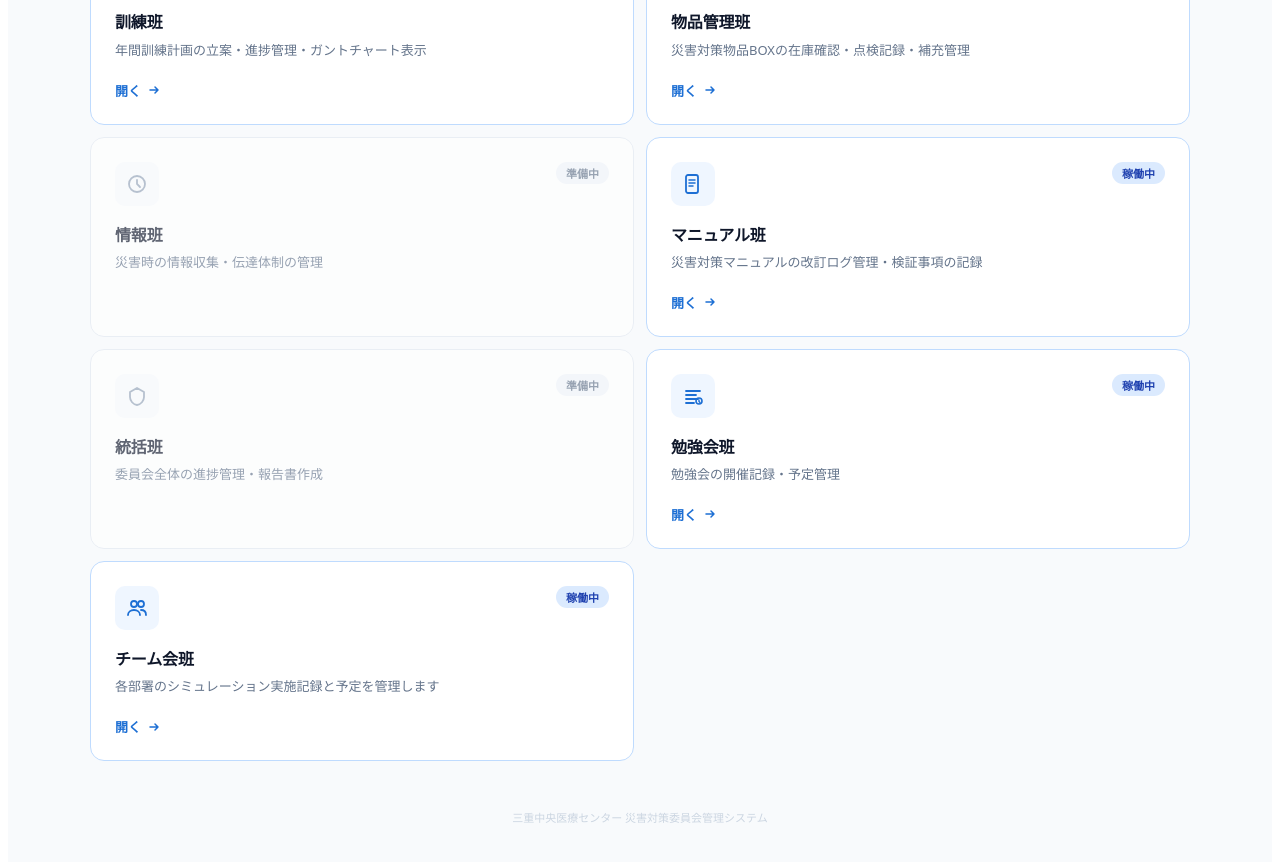
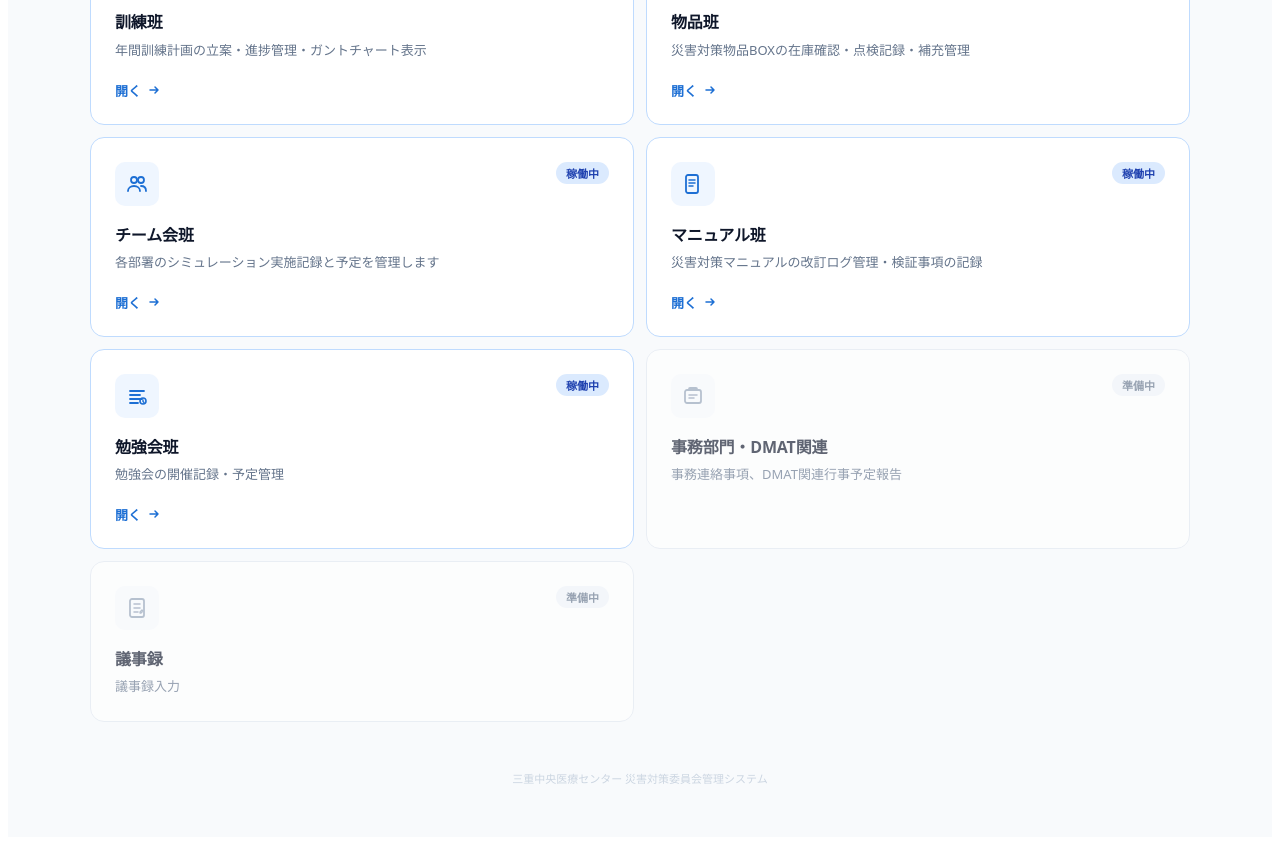
Before and after one commit to tslab1978/disaster-management-app, a Next.js app: page / in a window 1280 px wide. Shown: the part 540-1402 px from the top of the page. Built offline with nearby package versions, Linux system fonts and the light colour scheme.

Commit message:
feat: モジュール順序整理・事務部門DMAT関連・議事録カード追加

```diff
--- a/app/_config/modules.tsx
+++ b/app/_config/modules.tsx
@@ -35,82 +35,12 @@ export const MODULES: ModuleConfig[] = [
   },
   {
     href: '/supplies',
-    label: '物品管理班',
+    label: '物品班',
     description: '災害対策物品BOXの在庫確認・点検記録・補充管理',
     icon: (
       <svg width="22" height="22" viewBox="0 0 22 22" fill="none">
         <rect x="3" y="3" width="16" height="16" rx="3" stroke="#1d6fd4" strokeWidth="1.8"/>
         <path d="M8 11L10.5 13.5L15 8.5" stroke="#1d6fd4" strokeWidth="1.8" strokeLinecap="round" strokeLinejoin="round"/>
-      </svg>
-    ),
-    color: '#1d6fd4',
-    bg: '#eff6ff',
-    badge: '稼働中',
-    badgeBg: '#dbeafe',
-    badgeColor: '#1e40af',
-    active: true,
-  },
-  {
-    href: '#',
-    label: '情報班',
-    description: '災害時の情報収集・伝達体制の管理',
-    icon: (
-      <svg width="22" height="22" viewBox="0 0 22 22" fill="none">
-        <circle cx="11" cy="11" r="8" stroke="#94a3b8" strokeWidth="1.8"/>
-        <path d="M11 7v4l3 3" stroke="#94a3b8" strokeWidth="1.8" strokeLinecap="round"/>
-      </svg>
-    ),
-    color: '#94a3b8',
-    bg: '#f8fafc',
-    badge: '準備中',
-    badgeBg: '#f1f5f9',
-    badgeColor: '#64748b',
-    active: false,
-  },
-  {
-    href: '/manual',
-    label: 'マニュアル班',
-    description: '災害対策マニュアルの改訂ログ管理・検証事項の記録',
-    icon: (
-      <svg width="22" height="22" viewBox="0 0 22 22" fill="none">
-        <rect x="4" y="2" width="12" height="18" rx="2" stroke="#1d6fd4" strokeWidth="1.8"/>
-        <line x1="7" y1="7" x2="13" y2="7" stroke="#1d6fd4" strokeWidth="1.5" strokeLinecap="round"/>
-        <line x1="7" y1="10" x2="13" y2="10" stroke="#1d6fd4" strokeWidth="1.5" strokeLinecap="round"/>
-        <line x1="7" y1="13" x2="11" y2="13" stroke="#1d6fd4" strokeWidth="1.5" strokeLinecap="round"/>
-      </svg>
-    ),
-    color: '#1d6fd4',
-    bg: '#eff6ff',
-    badge: '稼働中',
-    badgeBg: '#dbeafe',
-    badgeColor: '#1e40af',
-    active: true,
-  },
-  {
-    href: '#',
-    label: '統括班',
-    description: '委員会全体の進捗管理・報告書作成',
-    icon: (
-      <svg width="22" height="22" viewBox="0 0 22 22" fill="none">
-        <path d="M11 3L4 7V12C4 15.9 7.1 19.5 11 20C14.9 19.5 18 15.9 18 12V7L11 3Z" stroke="#94a3b8" strokeWidth="1.8" strokeLinejoin="round"/>
-      </svg>
-    ),
-    color: '#94a3b8',
-    bg: '#f8fafc',
-    badge: '準備中',
-    badgeBg: '#f1f5f9',
-    badgeColor: '#64748b',
-    active: false,
-  },
-  {
-    href: '/study',
-    label: '勉強会班',
-    description: '勉強会の開催記録・予定管理',
-    icon: (
-      <svg width="22" height="22" viewBox="0 0 22 22" fill="none">
-        <path d="M4 6h14M4 10h10M4 14h12M4 18h8" stroke="#1d6fd4" strokeWidth="1.8" strokeLinecap="round"/>
-        <circle cx="17" cy="16" r="3" stroke="#1d6fd4" strokeWidth="1.6"/>
-        <path d="M17 15v1.5l1 1" stroke="#1d6fd4" strokeWidth="1.4" strokeLinecap="round"/>
       </svg>
     ),
     color: '#1d6fd4',
@@ -139,4 +69,78 @@ export const MODULES: ModuleConfig[] = [
     badgeColor: '#1e40af',
     active: true,
   },
+  {
+    href: '/manual',
+    label: 'マニュアル班',
+    description: '災害対策マニュアルの改訂ログ管理・検証事項の記録',
+    icon: (
+      <svg width="22" height="22" viewBox="0 0 22 22" fill="none">
+        <rect x="4" y="2" width="12" height="18" rx="2" stroke="#1d6fd4" strokeWidth="1.8"/>
+        <line x1="7" y1="7" x2="13" y2="7" stroke="#1d6fd4" strokeWidth="1.5" strokeLinecap="round"/>
+        <line x1="7" y1="10" x2="13" y2="10" stroke="#1d6fd4" strokeWidth="1.5" strokeLinecap="round"/>
+        <line x1="7" y1="13" x2="11" y2="13" stroke="#1d6fd4" strokeWidth="1.5" strokeLinecap="round"/>
+      </svg>
+    ),
+    color: '#1d6fd4',
+    bg: '#eff6ff',
+    badge: '稼働中',
+    badgeBg: '#dbeafe',
+    badgeColor: '#1e40af',
+    active: true,
+  },
+  {
+    href: '/study',
+    label: '勉強会班',
+    description: '勉強会の開催記録・予定管理',
+    icon: (
+      <svg width="22" height="22" viewBox="0 0 22 22" fill="none">
+        <path d="M4 6h14M4 10h10M4 14h12M4 18h8" stroke="#1d6fd4" strokeWidth="1.8" strokeLinecap="round"/>
+        <circle cx="17" cy="16" r="3" stroke="#1d6fd4" strokeWidth="1.6"/>
+        <path d="M17 15v1.5l1 1" stroke="#1d6fd4" strokeWidth="1.4" strokeLinecap="round"/>
+      </svg>
+    ),
+    color: '#1d6fd4',
+    bg: '#eff6ff',
+    badge: '稼働中',
+    badgeBg: '#dbeafe',
+    badgeColor: '#1e40af',
+    active: true,
+  },
+  {
+    href: '#',
+    label: '事務部門・DMAT関連',
+    description: '事務連絡事項、DMAT関連行事予定報告',
+    icon: (
+      <svg width="22" height="22" viewBox="0 0 22 22" fill="none">
+        <rect x="3" y="5" width="16" height="13" rx="2" stroke="#94a3b8" strokeWidth="1.8"/>
+        <path d="M7 5V4a1 1 0 011-1h6a1 1 0 011 1v1" stroke="#94a3b8" strokeWidth="1.8"/>
+        <line x1="7" y1="10" x2="15" y2="10" stroke="#94a3b8" strokeWidth="1.5" strokeLinecap="round"/>
+        <line x1="7" y1="13" x2="12" y2="13" stroke="#94a3b8" strokeWidth="1.5" strokeLinecap="round"/>
+      </svg>
+    ),
+    color: '#94a3b8',
+    bg: '#f8fafc',
+    badge: '準備中',
+    badgeBg: '#f1f5f9',
+    badgeColor: '#64748b',
+    active: false,
+  },
+  {
+    href: '#',
+    label: '議事録',
+    description: '議事録入力',
+    icon: (
+      <svg width="22" height="22" viewBox="0 0 22 22" fill="none">
+        <path d="M6 2h10a2 2 0 012 2v14a2 2 0 01-2 2H6a2 2 0 01-2-2V4a2 2 0 012-2z" stroke="#94a3b8" strokeWidth="1.8"/>
+        <path d="M8 7h6M8 11h6M8 15h4" stroke="#94a3b8" strokeWidth="1.5" strokeLinecap="round"/>
+        <path d="M14 15l2-2 1 1-2 2h-1v-1z" stroke="#94a3b8" strokeWidth="1.3" strokeLinecap="round" strokeLinejoin="round"/>
+      </svg>
+    ),
+    color: '#94a3b8',
+    bg: '#f8fafc',
+    badge: '準備中',
+    badgeBg: '#f1f5f9',
+    badgeColor: '#64748b',
+    active: false,
+  },
 ];
```
